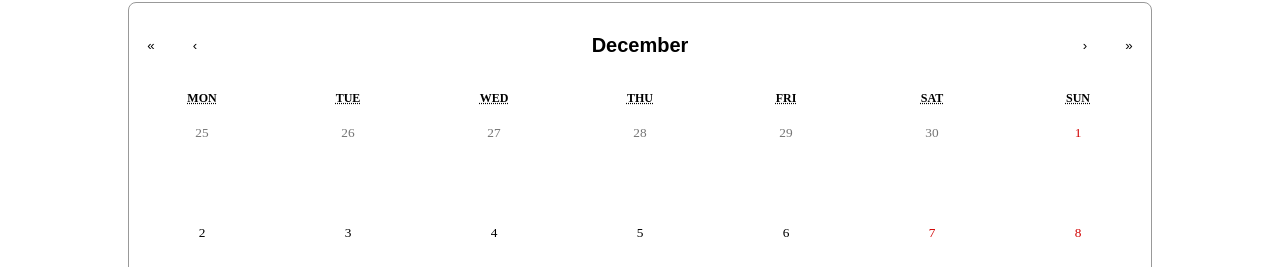
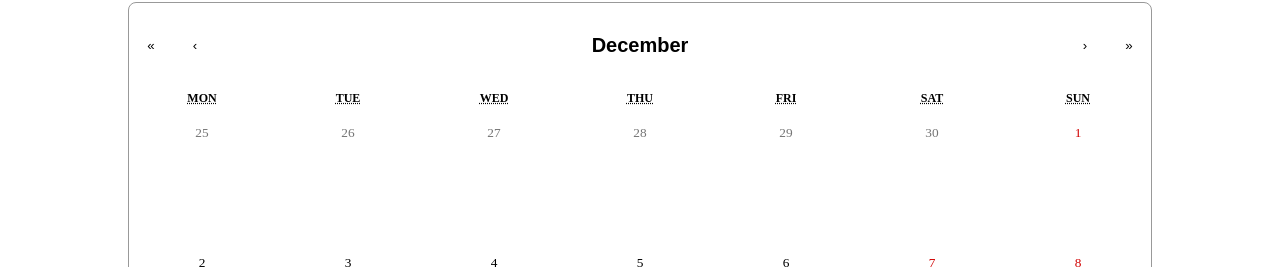
Before and after one commit to DoYous/Senials-Frontend, a React (Create React App) app in the folder senials_frontend/: page /user/1/meet in a window 1280 px wide. Shown: the part 685-952 px from the top of the page. Built offline with nearby package versions, Linux system fonts and the light colour scheme; no server answers; a web font is replaced by a local one.

Commit message:
마이페이지 캘린더 일정 출력

```diff
--- a/senials_frontend/src/pages/mypage/MypageCalender.module.css
+++ b/senials_frontend/src/pages/mypage/MypageCalender.module.css
@@ -167,7 +167,7 @@ font-family: 'Pretendard', sans-serif;}
 }
 .reactCalendarTile {
     min-width: 100px !important;
-    min-height: 100px !important;
+    min-height: 130px !important;
     display: flex !important;
     justify-content: flex-start;
     align-items: center;
```
